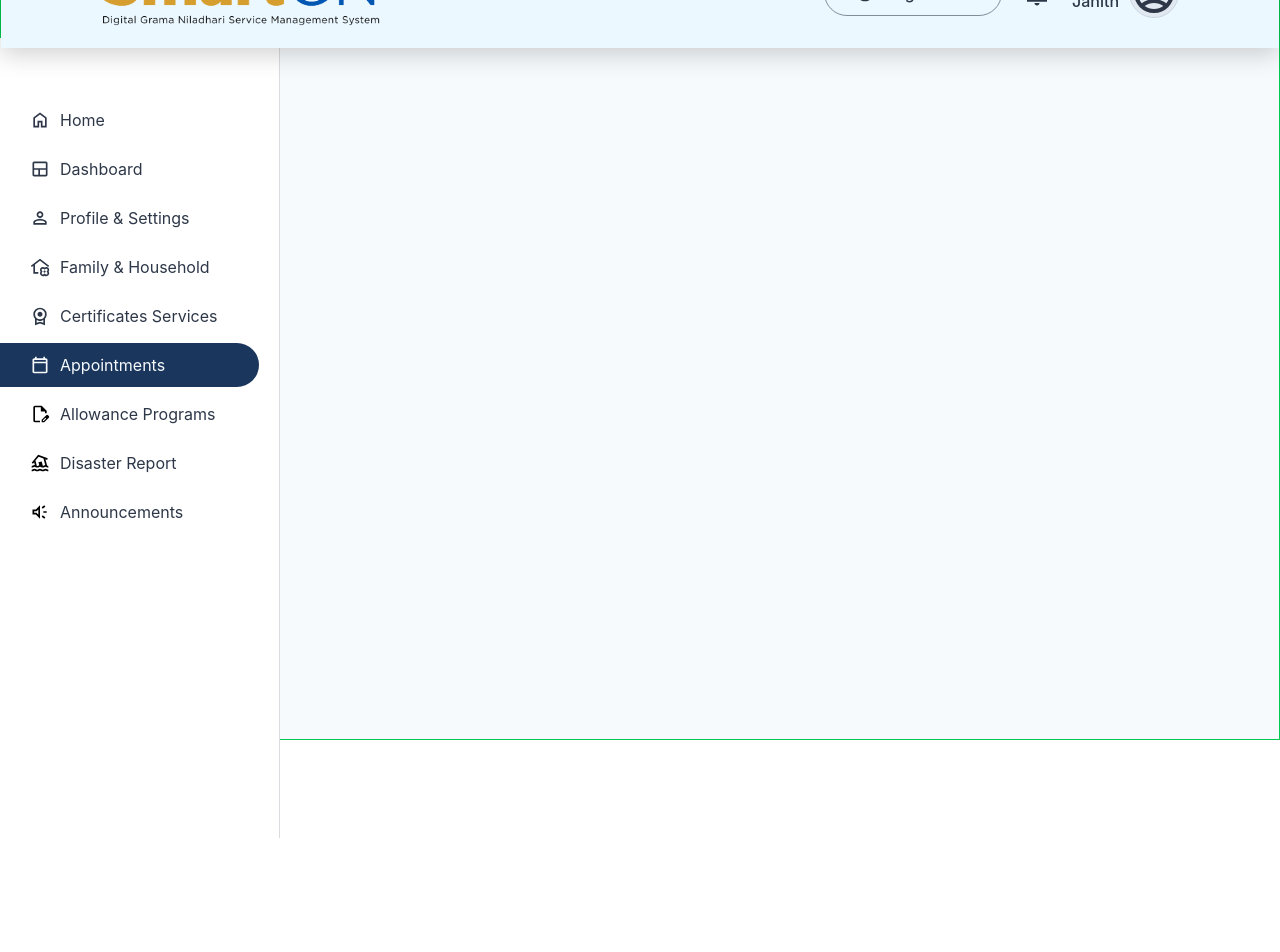
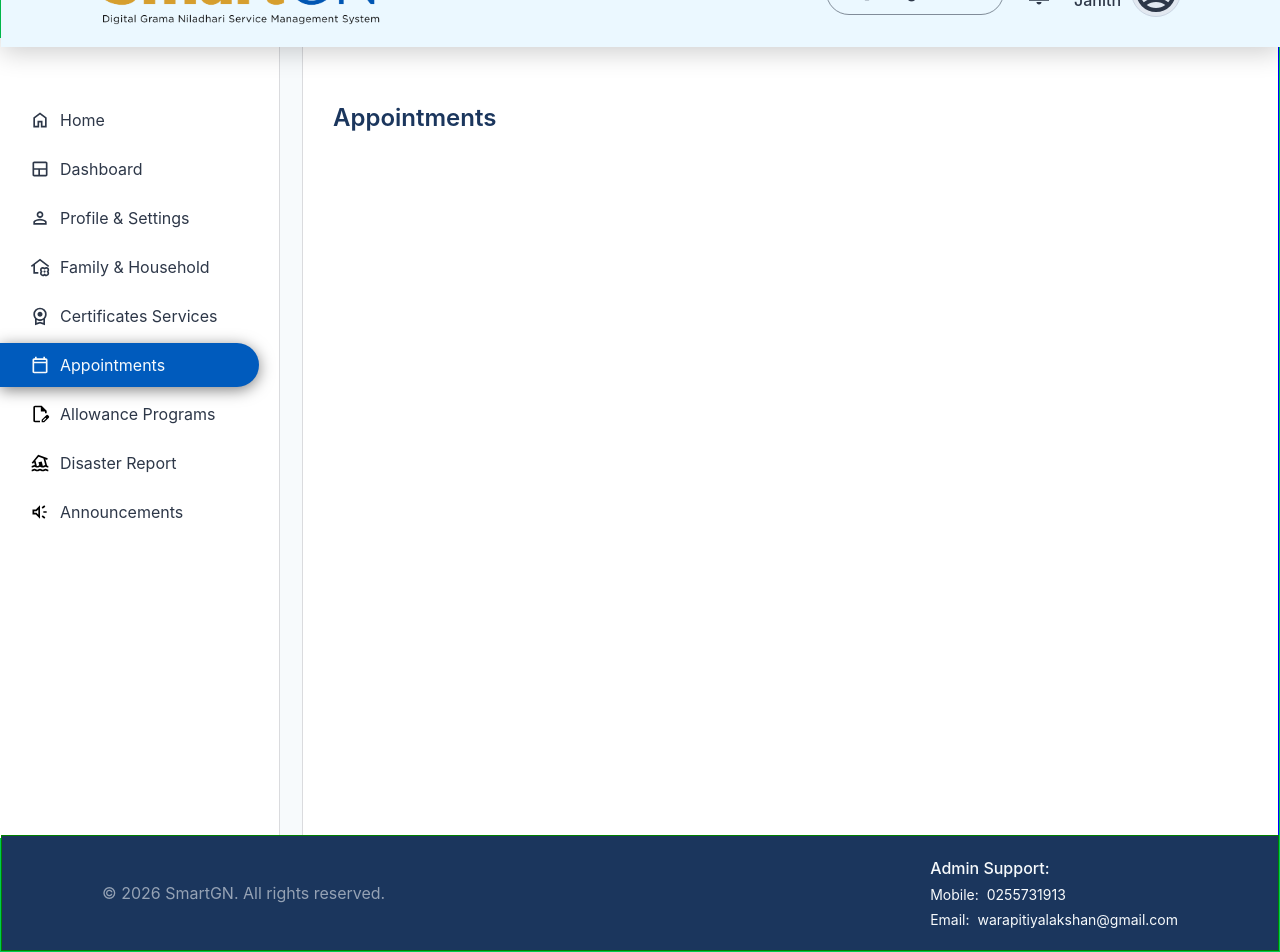
Before and after one commit to Mogith-Code/SmartGN-Digital-GN-Service-Management-System, a React (Vite) app in the folder SmartGN/: page /RAppointment in a window 1280 px wide. Shown: the part 62-1014 px from the top of the page. Before the commit the page ends 802 px from the top, so only its background shows below. Built offline with nearby package versions, Linux system fonts and the light colour scheme.

Commit message:
Updated RAppointment.jsx and SHousehold.jsx

```diff
--- /dev/null
+++ b/SmartGN/src/Components/AppointmentsPage/AppointmentLayoutPage.jsx
@@ -0,0 +1,7 @@
+import React from "react";
+
+function AppointmentLayoutPage() {
+  return <div>AppointmentLayoutPage</div>;
+}
+
+export default AppointmentLayoutPage;
--- a/SmartGN/src/Components/Common/Footer.jsx
+++ b/SmartGN/src/Components/Common/Footer.jsx
@@ -1,14 +1,11 @@
-import React from 'react'
+import React from "react";
 
 function Footer() {
-   const currentYear = new Date().getFullYear();
+  const currentYear = new Date().getFullYear();
 
   return (
-    <footer
-      className="w-full bg-[#1B365D] px-[100px] py-5 max-lg:px-8 max-md:px-4"
-    >
+    <footer className="w-full bg-[#1B365D] px-[100px] py-5 max-lg:px-8 max-md:px-4 z-1000">
       <div className="w-full flex items-center justify-between gap-8 max-md:flex-col max-md:text-center">
-
         {/* RIGHTS CONTAINER - Copyright Text */}
         <div className="flex-shrink-0">
           <p className="text-[16px] font-regular text-[#F7FAFC8D]">
@@ -16,9 +13,8 @@ function Footer() {
           </p>
         </div>
 
-
         {/* CONTACT CONTAINER - Admin Support Information */}
-       <div className="flex flex-col items-start gap-1 max-md:items-center">
+        <div className="flex flex-col items-start gap-1 max-md:items-center">
           {/* Admin Support Title */}
           <p className="text-[16px] font-medium text-[#F7FAFC]">
             Admin Support:
@@ -26,7 +22,9 @@ function Footer() {
 
           {/* Mobile Number */}
           <div className="flex items-center gap-2">
-            <span className="text-[14px] font-regular text-[#F7FAFC]">Mobile:</span>
+            <span className="text-[14px] font-regular text-[#F7FAFC]">
+              Mobile:
+            </span>
             <a
               href="tel:+94255731913"
               className="text-[14px] font-normal text-[#F7FAFC] hover:text-white hover:underline transition-all duration-300"
@@ -37,7 +35,9 @@ function Footer() {
 
           {/* Email */}
           <div className="flex items-center gap-2">
-            <span className="text-[14px] font-regular text-[#F7FAFC]">Email:</span>
+            <span className="text-[14px] font-regular text-[#F7FAFC]">
+              Email:
+            </span>
             <a
               href="mailto:Admin@gmail.com"
               className="text-[14px] font-normal text-[#F7FAFC] hover:text-white hover:underline transition-all duration-300"
@@ -51,4 +51,4 @@ function Footer() {
   );
 }
 
-export default Footer
+export default Footer;
--- a/SmartGN/src/Components/Common/RSidebar.jsx
+++ b/SmartGN/src/Components/Common/RSidebar.jsx
@@ -112,7 +112,10 @@ function RSidebar() {
     // 1. The item is currently active
     // 2. The item is the one being hovered
     if (isActive || hoveredItemId === item.id) {
-      return "bg-[#1B365D] text-[#F7FAFC] rounded-r-full";
+      if (isActive) {
+        return "bg-[#005BBD] text-[#F7FAFC] rounded-r-full shadow-[0px_3px_15px_rgba(0,0,0,0.5)]";
+      }
+      return "bg-[#1B365D] text-[#F7FAFC] rounded-r-full shadow-[0px_2px_10px_rgba(0,0,0,0.5)]";
     }
     return "bg-transparent text-[#2D3748]";
   };
@@ -120,7 +123,7 @@ function RSidebar() {
   return (
     <>
       {/* Sidebar Nav */}
-      <aside className="w-[280px] h-screen bg-white border-r border-[#2D37482D] pt-[60px] pr-[20px] fixed left-0 top-[100px] overflow-y-auto">
+      <aside className="w-[280px] bg-white border-r border-[#2D37482D] pt-[60px] pr-[20px] ">
         <nav className="flex flex-col gap-[5px]">
           {menuItems.map((item) => (
             <NavLink
--- a/SmartGN/src/Pages/RAppointment.jsx
+++ b/SmartGN/src/Pages/RAppointment.jsx
@@ -1,15 +1,32 @@
-import React from 'react'
-import AfterlogNavbar from '../Components/Common/AfterlogNavbar'
-import RSidebar from '../Components/Common/RSidebar'
+import React from "react";
+import AfterlogNavbar from "../Components/Common/AfterlogNavbar";
+import RSidebar from "../Components/Common/RSidebar";
+import Footer from "../Components/Common/Footer";
 
 function RAppointment() {
   return (
-    <div className="w-full min-h-screen bg-[#F7FAFC] text-[#2D3748] flex flex-col">
-    <AfterlogNavbar />
-    <RSidebar />
+    <div className="flex flex-col w-full mb-[10px] bg-[#F7FAFC]">
+      <div className="w-full fixed top-0  z-[1000] flex flex-col">
+        <AfterlogNavbar />
+      </div>
+
+      <div className="flex items-center w-full border border-[blue]">
+        <div className="flex h-full fixed left-0 top-[100px]">
+          <RSidebar />
+        </div>
+
+        <div className="w-full h-[1000px] ml-[300px] bg-[white] border-l border-[#2D37482D]">
+          <div className=" mt-[160px] ml-[30px] text-[#1B365D] text-[24px] font-semibold">
+            Appointments
+          </div>
+        </div>
+      </div>
+
+      <div className="flex w-full absolute bottom-0 border border-[green]">
+        <Footer />
+      </div>
     </div>
-
-  )
+  );
 }
 
-export default RAppointment
+export default RAppointment;
--- a/SmartGN/src/Pages/RHousehold.jsx
+++ b/SmartGN/src/Pages/RHousehold.jsx
@@ -1,12 +1,30 @@
 import React from "react";
 import AfterlogNavbar from "../Components/Common/AfterlogNavbar";
 import RSidebar from "../Components/Common/RSidebar";
+import Footer from "../Components/Common/Footer";
 
 function RHousehold() {
   return (
-    <div className="w-full min-h-screen bg-[#F7FAFC] text-[#2D3748] flex flex-col">
-      <AfterlogNavbar />
-      <RSidebar />
+    <div className="flex flex-col w-full mb-[10px] bg-[#F7FAFC]">
+      <div className="w-full fixed top-0  z-[1000] flex flex-col">
+        <AfterlogNavbar />
+      </div>
+
+      <div className="flex items-center w-full border border-[blue]">
+        <div className="flex h-full fixed left-0 top-[100px]">
+          <RSidebar />
+        </div>
+
+        <div className="w-full h-[1000px] ml-[300px] bg-[white] border-l border-[#2D37482D]">
+          <div className=" mt-[160px] ml-[30px] text-[#1B365D] text-[24px] font-semibold">
+            Household
+          </div>
+        </div>
+      </div>
+
+      <div className="flex w-full absolute bottom-0 border border-[green]">
+        <Footer />
+      </div>
     </div>
   );
 }
```
Also changed, not shown: SmartGN/src/Components/Common/AfterlogNavbar.jsx (+32 -19 lines).
